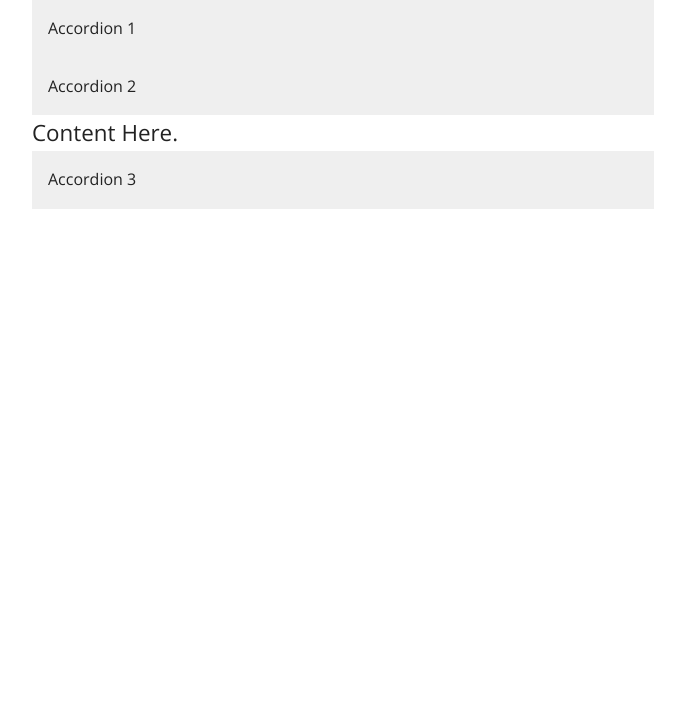
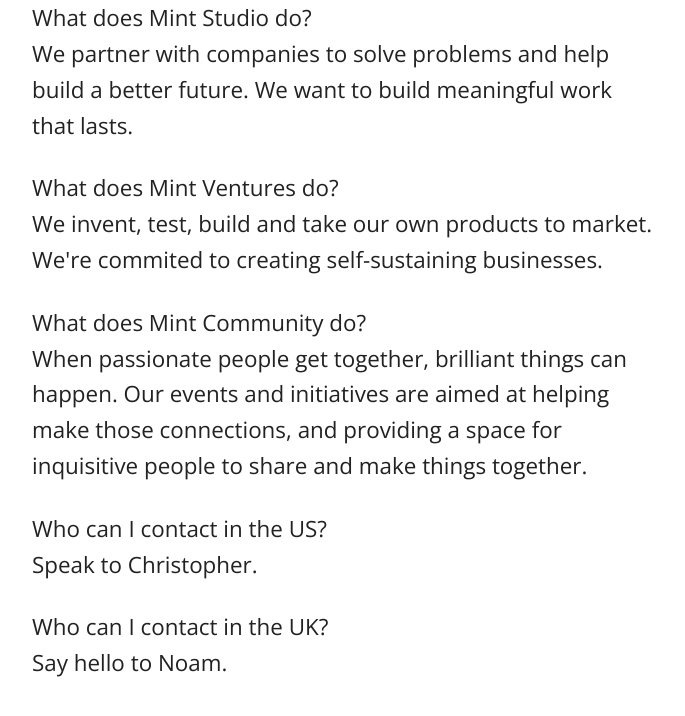
Before and after one commit to dperuo/mint, a website: page accordion.html in a window 1280 px wide. Shown: the whole page, without its empty margins (128-813 px from the left). Drawn offline with nearby package versions, Linux system fonts and the light colour scheme.

Commit message:
start json

```diff
--- a/accordion.html
+++ b/accordion.html
@@ -13,26 +13,7 @@
       <div class="row">
         <div class="small-8 columns">
           <div class="padding-right-11">
-            <dl class="accordion" data-accordion>
-              <dd>
-                <a href="#panel1">Accordion 1</a>
-                <div id="panel1" class="content">
-                  Content Here.
-                </div>
-              </dd>
-              <dd>
-                <a href="#panel2">Accordion 2</a>
-                <div id="panel2" class="content active">
-                  Content Here.
-                </div>
-              </dd>
-              <dd>
-                <a href="#panel3">Accordion 3</a>
-                <div id="panel3" class="content">
-                  Content Here.
-                </div>
-              </dd>
-            </dl>
+            <div id="faq"></div>
           </div>
         </div>
       </div>
--- a/js/app.js
+++ b/js/app.js
@@ -1,3 +1,19 @@
 // Foundation JavaScript
 // Documentation can be found at: http://foundation.zurb.com/docs
 $(document).foundation();
+
+$(document).ready(function(){
+
+  var $faq = $('#faq'),
+      $allFAQ = [];
+
+  $.getJSON('js/faq.json', function(data){
+
+    $(data.questions).each(function(i, value){
+      $allFAQ.push('<p>' + value.q + '<br>' + value.a + '</p>');
+    });
+
+    $faq.html($allFAQ);
+
+  });
+});
--- /dev/null
+++ b/js/faq.json
@@ -0,0 +1,24 @@
+{
+  "questions": [
+    {
+      "q": "What does Mint Studio do?",
+      "a": "We partner with companies to solve problems and help build a better future. We want to build meaningful work that lasts."
+    },
+    {
+      "q": "What does Mint Ventures do?",
+      "a": "We invent, test, build and take our own products to market. We're commited to creating self-sustaining businesses."
+    },
+    {
+      "q": "What does Mint Community do?",
+      "a": "When passionate people get together, brilliant things can happen. Our events and initiatives are aimed at helping make those connections, and providing a space for inquisitive people to share and make things together."
+    },
+    {
+      "q": "Who can I contact in the US?",
+      "a": "Speak to Christopher."
+    },
+    {
+      "q": "Who can I contact in the UK?",
+      "a": "Say hello to Noam."
+    }
+  ]
+}
```
Also changed, not shown: index.html (+6 -2 lines).
